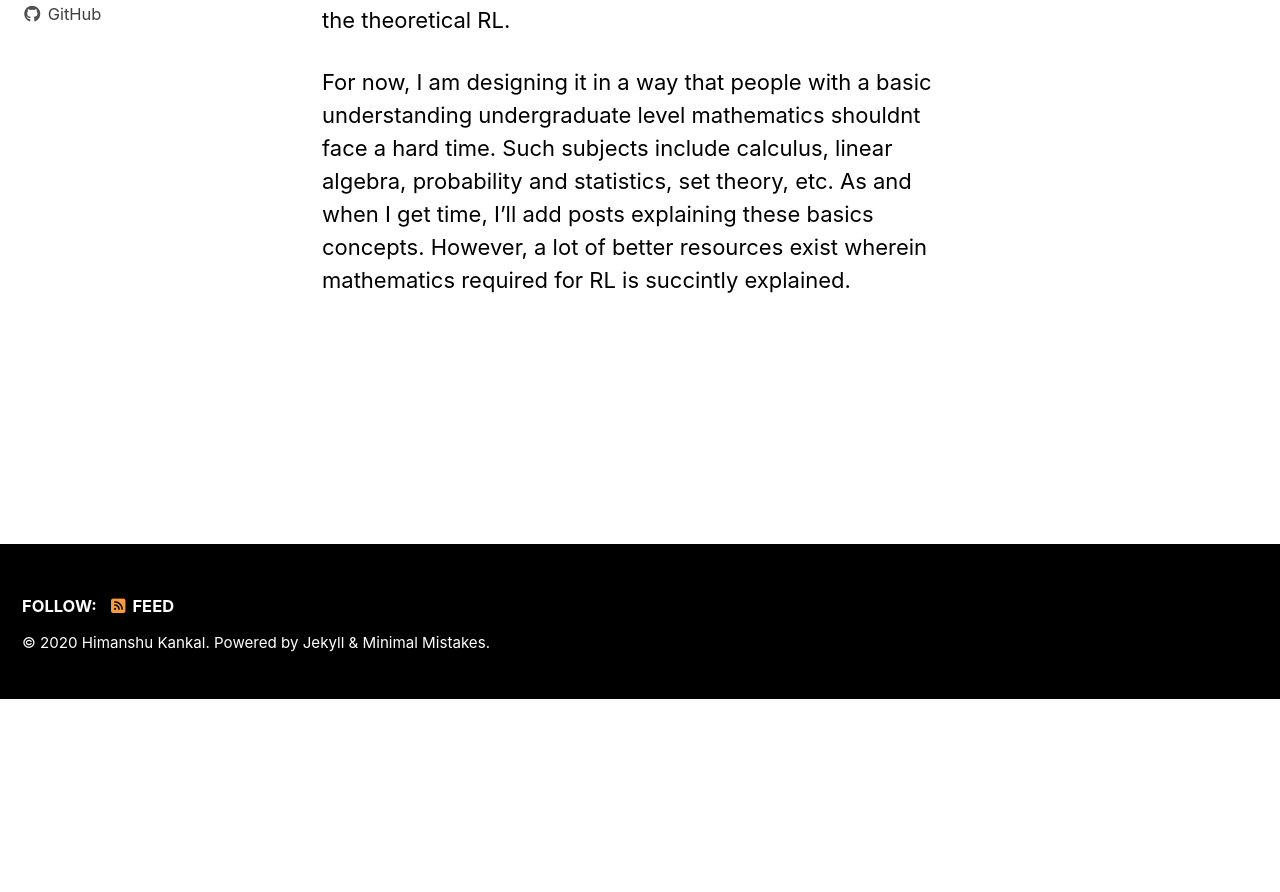
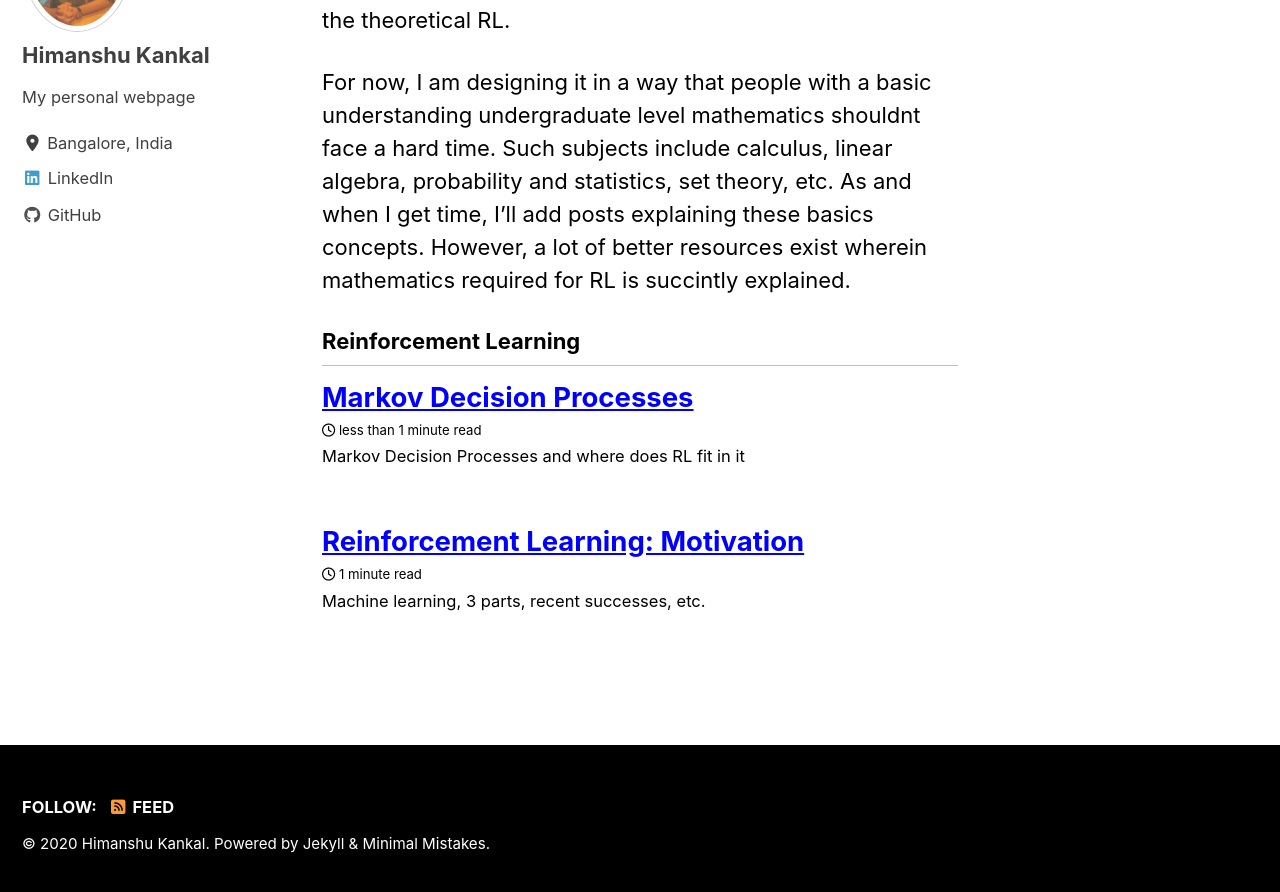
Before and after one commit to HimanUK/himanuk.github.io, a Jekyll site: the page built from _pages/RL_blog.md, in a window 1280 px wide and 900 px high, scrolled down 423 px. Shown: the top 892 px of the window. Built offline with Jekyll 4.4.1, drawn with Linux system fonts in a browser that asks for light colours; cached includes are drawn as plain includes; nearby versions of some CDN libraries; before the commit the page ends 1122 px from its top, so only the background shows below that.

Commit message:
tags added

```diff
--- a/_posts/2020-04-12-Intuition.md
+++ b/_posts/2020-04-12-Intuition.md
@@ -2,6 +2,7 @@
 title: "Reinforcement Learning: Motivation"
 date: 2020-04-12
 excerpt: "Machine learning, 3 parts, recent successes, etc."
+tags: [Reinforcement Learning]
 mathjax: "true"
 comments: "true"
 ---
--- a/_posts/2020-04-13-MDP.md
+++ b/_posts/2020-04-13-MDP.md
@@ -2,6 +2,7 @@
 title: "Markov Decision Processes"
 date: 2020-04-13
 excerpt: "Markov Decision Processes and where does RL fit in it"
+tags: [Reinforcement Learning]
 mathjax: "true"
 comments: true
 ---
```
